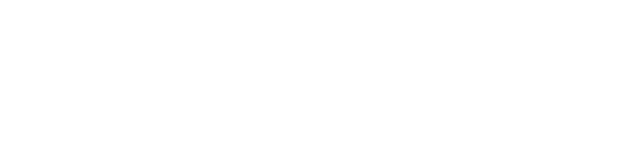
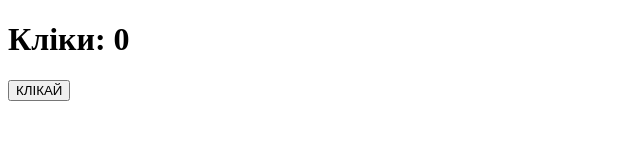
Before and after one commit to Eli-dot-g/aboutpage, a plain HTML site: page newpage.html in a window 1280 px wide. Shown: the whole page, without its empty margins (0-640 px from the left). Drawn offline with Linux system fonts and the light colour scheme.

Commit message:
add clicker func

```diff
--- a/newpage.html
+++ b/newpage.html
@@ -1,10 +1,21 @@
 <!DOCTYPE html>
 <html lang="en">
 <head>
-  <meta charset="UTF-8">
-  <title>Title</title>
+    <meta charset="UTF-8">
+    <title>Title</title>
 </head>
 <body>
+<h1>Кліки: <span id="count">0</span></h1>
+<button onclick="clicker()">КЛІКАЙ</button>
+
+<script>
+  let count = 0;
+
+  function clicker() {
+    count++;
+    document.getElementById("count").textContent = count;
+  }
+</script>
 
 </body>
 </html>
```
